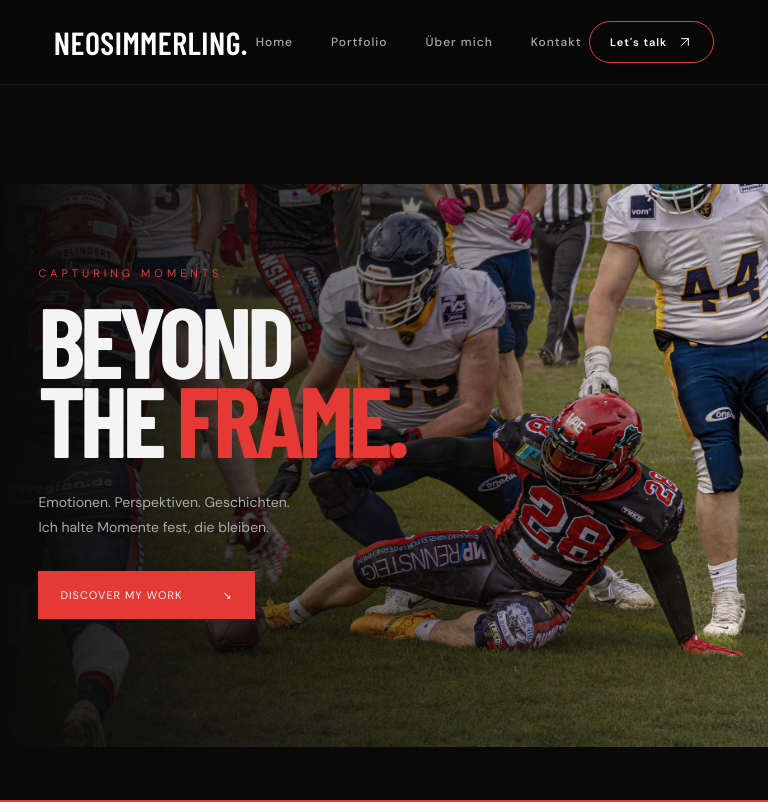
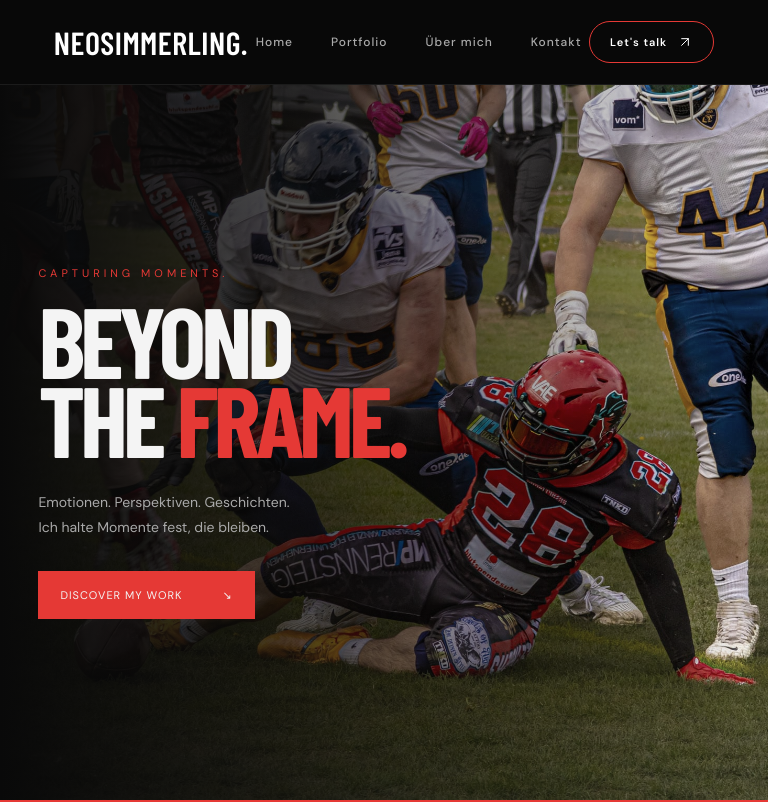
Before and after one commit to neosimmerling/portfolio-neosimmerling, a React (Vite) app: page /#/ in a window 768 px wide. Shown: the top 802 px of the page. Built offline with nearby package versions, Linux system fonts and the light colour scheme; a web font is replaced by a local one.

Commit message:
fix: design hero alignment

```diff
--- a/src/index.css
+++ b/src/index.css
@@ -939,6 +939,24 @@ a {
    Hero, Marquee, Portfolio und About
 ================================= */
 
+/* HERO – LAPTOP / TABLET */
+@media (min-width: 701px) and (max-width: 1199px) {
+  .hero::before,
+  .hero-color-reveal {
+    background-size: cover;
+    background-position: 65% center;
+  }
+
+  .hero::after {
+    background: linear-gradient(
+      90deg,
+      #090909 0%,
+      rgba(9, 9, 9, 0.75) 35%,
+      transparent 100%
+    );
+  }
+}
+
 /* TABLET */
 @media (min-width: 701px) and (max-width: 900px) {
 
```
